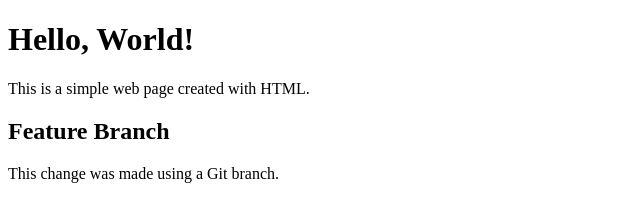
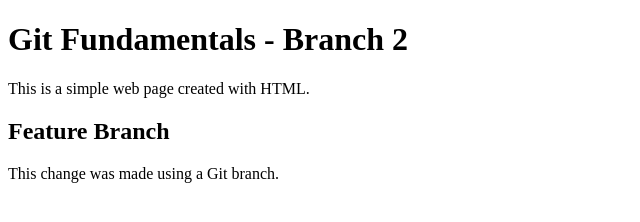
Before and after one commit to aman-mehta99/DEVOPS-practical, a plain HTML site: page index.html in a window 1280 px wide. Shown: the whole page, without its empty margins (0-640 px from the left). Drawn offline with Linux system fonts and the light colour scheme.

Commit message:
Change heading in branch 2

```diff
--- a/index.html
+++ b/index.html
@@ -6,7 +6,7 @@
     <title>My First Web Page</title>
 </head>
 <body>
-    <h1>Hello, World!</h1>
+  <h1>Git Fundamentals - Branch 2</h1>
     <p>This is a simple web page created with HTML.</p>
 <h2>Feature Branch</h2>
 <p>This change was made using a Git branch.</p>
```
